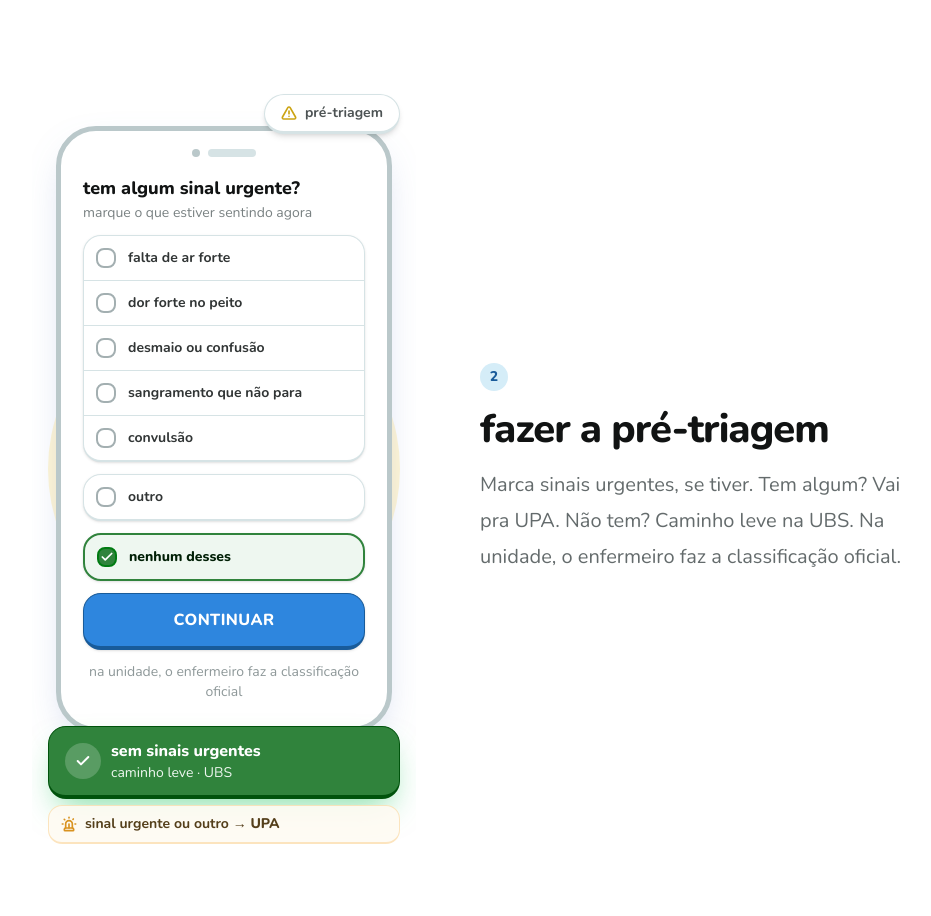
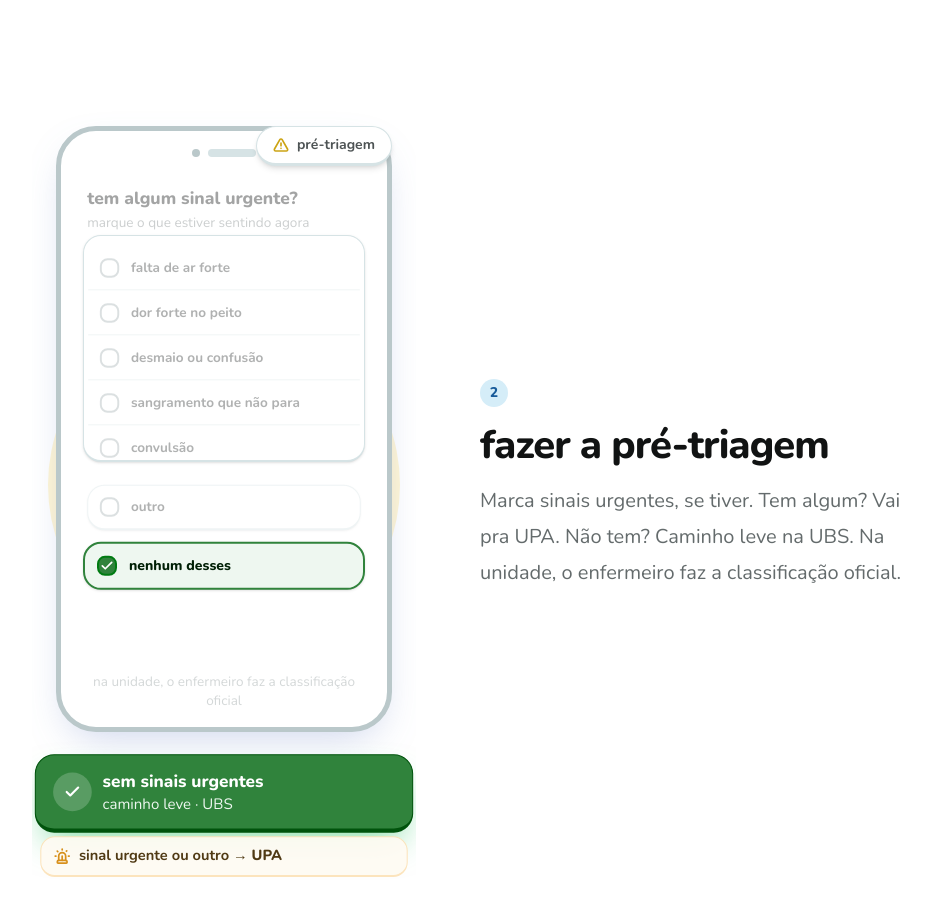
Before and after one commit to ryansldev/fila-saude, a Next.js app in the folder apps/web/: page / in a window 1280 px wide. Shown: the part 1640-2556 px from the top of the page, without its empty margins (96-1027 px from the left). Built offline with nearby package versions, Linux system fonts and the light colour scheme.

Commit message:
feat: add step 02 in POC 02 motion
motion step 2 #5

```diff
--- a/apps/web/components/landing/illustrations/urgency-check-illustration.tsx
+++ b/apps/web/components/landing/illustrations/urgency-check-illustration.tsx
@@ -1,6 +1,19 @@
+"use client";
+
 import { AlertTriangle, Check, Siren } from "lucide-react";
+import { motion, useInView, useReducedMotion } from "motion/react";
+import { useEffect, useRef, useState } from "react";
 
-import { IllustrationScene, IllustrationStage, PhoneFrame } from "../illustration-stage";
+import { easeInOut, easePop, inViewViewportLoop, lottieSleep } from "@/lib/motion";
+import { cn } from "@/lib/utils";
+
+import {
+  floatingBadgeClasses,
+  IllustrationScene,
+  IllustrationStage,
+  PhoneFrame,
+  primaryCtaBarClasses,
+} from "../illustration-stage";
 
 const urgentSigns = [
   { id: "ar", label: "falta de ar forte" },
@@ -10,60 +23,287 @@ const urgentSigns = [
   { id: "convulsao", label: "convulsão" },
 ] as const;
 
+type StoryPhase = "idle" | "static" | "reset" | "intro" | "select" | "result";
+
+const hiddenItem = { scale: 0.92, y: 10, opacity: 0 };
+
+const badgeVariants = {
+  idle: { ...hiddenItem, rotate: -8 },
+  static: { scale: 1, y: 0, rotate: 0, opacity: 1 },
+  reset: { ...hiddenItem, rotate: -8, transition: { duration: 0.2, ease: easeInOut } },
+  intro: {
+    opacity: [0, 1, 1],
+    scale: [0.65, 1.12, 1],
+    y: [-18, 0],
+    rotate: [-10, 0],
+    transition: { duration: 0.52, ease: easePop },
+  },
+  select: { scale: 1, y: 0, rotate: 0, opacity: 1 },
+  result: { scale: 1, y: 0, rotate: 0, opacity: 1 },
+};
+
+const introSequence = {
+  idle: {},
+  static: {},
+  reset: {},
+  intro: { transition: { staggerChildren: 0.07, delayChildren: 0.06 } },
+  select: {},
+  result: { transition: { staggerChildren: 0.08, delayChildren: 0.04 } },
+};
+
+const popItem = {
+  idle: hiddenItem,
+  static: { scale: 1, y: 0, opacity: 1 },
+  reset: { ...hiddenItem, transition: { duration: 0.2, ease: easeInOut } },
+  intro: {
+    opacity: [0, 1, 1],
+    scale: [0.82, 1.06, 1],
+    y: [12, -3, 0],
+    transition: { duration: 0.44, ease: easePop },
+  },
+  select: { opacity: 0.38, scale: 0.97, transition: { duration: 0.22 } },
+  result: { opacity: 0.38, scale: 0.97 },
+};
+
+const listSequence = {
+  idle: {},
+  static: {},
+  reset: {},
+  intro: { transition: { staggerChildren: 0.05, delayChildren: 0.02 } },
+  select: {},
+  result: {},
+};
+
+const noneRow = {
+  idle: hiddenItem,
+  static: { scale: 1, y: 0, opacity: 1 },
+  reset: { ...hiddenItem, transition: { duration: 0.2, ease: easeInOut } },
+  intro: {
+    opacity: [0, 1, 1],
+    scale: [0.82, 1.06, 1],
+    y: [12, -3, 0],
+    transition: { duration: 0.44, ease: easePop },
+  },
+  select: {
+    opacity: 1,
+    scale: [1, 1.05, 1],
+    transition: { duration: 0.38, ease: easePop },
+  },
+  result: { scale: 1, y: 0, opacity: 1 },
+};
+
+const checkPop = {
+  idle: { scale: 0, opacity: 0 },
+  static: { scale: 1, opacity: 1 },
+  reset: { scale: 0, opacity: 0, transition: { duration: 0.15 } },
+  intro: { scale: 0, opacity: 0 },
+  select: {
+    scale: [0, 1.3, 1],
+    opacity: 1,
+    transition: { duration: 0.42, ease: easePop },
+  },
+  result: { scale: 1, opacity: 1 },
+};
+
+const ctaVariants = {
+  idle: { scale: 0.86, y: 14, opacity: 0 },
+  static: { scale: 1, y: 0, opacity: 1 },
+  reset: { scale: 0.86, y: 14, opacity: 0, transition: { duration: 0.2, ease: easeInOut } },
+  intro: { scale: 0.86, y: 14, opacity: 0 },
+  select: { scale: 0.86, y: 14, opacity: 0 },
+  result: {
+    opacity: [0, 1, 1],
+    scale: [0.86, 1.06, 1],
+    y: [14, 0],
+    transition: { duration: 0.5, ease: easePop },
+  },
+};
+
+const footerCard = {
+  idle: { scale: 0.92, y: 16, opacity: 0 },
+  static: { scale: 1, y: 0, opacity: 1 },
+  reset: { scale: 0.92, y: 16, opacity: 0, transition: { duration: 0.2, ease: easeInOut } },
+  intro: { scale: 0.92, y: 16, opacity: 0 },
+  select: { scale: 0.9, y: 14, opacity: 0 },
+  result: {
+    opacity: [0, 1, 1],
+    scale: [0.88, 1.08, 1],
+    y: [20, 0],
+    transition: { duration: 0.52, ease: easePop },
+  },
+};
+
+const footerHint = {
+  idle: { scale: 0.9, y: 12, opacity: 0 },
+  static: { scale: 1, y: 0, opacity: 0.9 },
+  reset: { scale: 0.9, y: 12, opacity: 0, transition: { duration: 0.2, ease: easeInOut } },
+  intro: { scale: 0.9, y: 12, opacity: 0 },
+  select: { scale: 0.9, y: 12, opacity: 0 },
+  result: {
+    opacity: [0, 0.9, 0.9],
+    scale: [0.9, 1.04, 1],
+    y: [12, 0],
+    transition: { duration: 0.45, ease: easePop, delay: 0.12 },
+  },
+};
+
+const RESET_MS = 360;
+const INTRO_MS = 1550;
+const SELECT_MS = 520;
+const RESULT_MS = 2100;
+
 export function UrgencyCheckIllustration() {
+  const ref = useRef<HTMLDivElement>(null);
+  const isInView = useInView(ref, inViewViewportLoop);
+  const prefersReducedMotion = useReducedMotion();
+  const [phase, setPhase] = useState<StoryPhase>("idle");
+
+  const looping = isInView && !prefersReducedMotion;
+  const animatePhase = prefersReducedMotion ? "static" : looping ? phase : "idle";
+  const isNoneSelected =
+    animatePhase === "select" || animatePhase === "result" || animatePhase === "static";
+
+  useEffect(() => {
+    if (!looping) {
+      setPhase("idle");
+      return;
+    }
+
+    let cancelled = false;
+    let isFirstCycle = true;
+
+    (async () => {
+      while (!cancelled) {
+        if (!isFirstCycle) {
+          setPhase("reset");
+          await lottieSleep(RESET_MS);
+          if (cancelled) break;
+        }
+        isFirstCycle = false;
+
+        setPhase("intro");
+        await lottieSleep(INTRO_MS);
+        if (cancelled) break;
+
+        setPhase("select");
+        await lottieSleep(SELECT_MS);
+        if (cancelled) break;
+
+        setPhase("result");
+        await lottieSleep(RESULT_MS);
+      }
+    })();
+
+    return () => {
+      cancelled = true;
+    };
+  }, [looping]);
+
   return (
     <IllustrationStage tone="yellow">
-      <IllustrationScene className="pb-24 sm:pb-28">
-        <div className="absolute top-0 right-0 z-10 flex max-w-[calc(100%-0.5rem)] items-center gap-2 rounded-full border border-b-[3px] border-gray-100 bg-white px-3 py-1.5 shadow-md sm:px-4 sm:py-2">
+      <IllustrationScene className="pb-32 sm:pb-36">
+        <div ref={ref} className="relative">
+          <motion.div
+            className={cn(floatingBadgeClasses("right"), "inline-flex")}
+            initial="idle"
+            animate={animatePhase}
+            variants={badgeVariants}
+          >
             <AlertTriangle className="size-4 text-yellow-600" strokeWidth={2.5} />
             <span className="text-sm font-bold text-gray-700">pré-triagem</span>
-        </div>
+          </motion.div>
 
           <PhoneFrame>
-          <div className="space-y-3 px-1 pb-2 pt-1">
-            <div>
+            <motion.div
+              className="space-y-3 px-1 pb-2 pt-1"
+              initial="idle"
+              animate={animatePhase}
+              variants={introSequence}
+            >
+              <motion.div variants={popItem}>
                 <p className="text-lg font-extrabold lowercase leading-tight text-gray-900">tem algum sinal urgente?</p>
                 <p className="mt-1 text-sm text-gray-500">marque o que estiver sentindo agora</p>
-            </div>
+              </motion.div>
 
-            <div className="overflow-hidden rounded-2xl border border-b-2 border-gray-100 bg-white shadow-sm">
+              <motion.div
+                className="overflow-hidden rounded-2xl border border-b-2 border-gray-100 bg-white shadow-sm"
+                variants={listSequence}
+              >
                 {urgentSigns.map((sign, index) => (
-                <div
+                  <motion.div
                     key={sign.id}
-                  className={`flex items-center gap-3 px-3 py-3 ${
-                    index < urgentSigns.length - 1 ? "border-b border-gray-100" : ""
-                  }`}
+                    className={cn(
+                      "flex items-center gap-3 px-3 py-3",
+                      index < urgentSigns.length - 1 && "border-b border-gray-100",
+                    )}
+                    variants={popItem}
                   >
                     <span className="flex size-5 shrink-0 rounded-md border-2 border-gray-300 bg-white" />
                     <span className="min-w-0 flex-1 text-sm font-bold lowercase text-gray-800">{sign.label}</span>
-                </div>
+                  </motion.div>
                 ))}
+              </motion.div>
+
+              <motion.div
+                className="flex items-center gap-3 rounded-2xl border border-b-2 border-gray-100 bg-white px-3 py-3 shadow-sm"
+                variants={popItem}
+              >
+                <span className="flex size-5 shrink-0 rounded-md border-2 border-gray-300 bg-white" />
+                <span className="min-w-0 flex-1 text-sm font-bold lowercase text-gray-800">outro</span>
+              </motion.div>
+
+              <motion.div
+                className={cn(
+                  "flex items-center gap-3 rounded-2xl px-3 py-3 shadow-sm transition-colors duration-200",
+                  isNoneSelected
+                    ? "border-2 border-green-500 bg-green-50"
+                    : "border border-b-2 border-gray-100 bg-white",
+                )}
+                variants={noneRow}
+              >
+                <motion.span
+                  className={cn(
+                    "flex size-5 shrink-0 items-center justify-center rounded-md border-2 transition-colors duration-200",
+                    isNoneSelected
+                      ? "border-green-600 bg-green-500 text-white"
+                      : "border-gray-300 bg-white",
+                  )}
+                  variants={checkPop}
+                >
+                  {isNoneSelected ? <Check className="size-3.5" strokeWidth={3} /> : null}
+                </motion.span>
+                <span
+                  className={cn(
+                    "min-w-0 flex-1 text-sm font-bold lowercase",
+                    isNoneSelected ? "font-extrabold text-green-900" : "text-gray-800",
+                  )}
+                >
+                  nenhum desses
+                </span>
+              </motion.div>
+
+              <motion.div className={primaryCtaBarClasses} variants={ctaVariants}>
+                continuar
+              </motion.div>
+
+              <motion.p className="text-center text-sm leading-snug text-gray-400" variants={popItem}>
+                na unidade, o enfermeiro faz a classificação oficial
+              </motion.p>
+            </motion.div>
+          </PhoneFrame>
         </div>
 
-            <div className="flex items-center gap-3 rounded-2xl border border-b-2 border-gray-100 bg-white px-3 py-3 shadow-sm">
-              <span className="flex size-5 shrink-0 rounded-md border-2 border-gray-300 bg-white" />
-              <span className="min-w-0 flex-1 text-sm font-bold lowercase text-gray-800">outro</span>
-            </div>
-
-            <div className="flex items-center gap-3 rounded-2xl border-2 border-green-500 bg-green-50 px-3 py-3 shadow-sm">
-              <span className="flex size-5 shrink-0 items-center justify-center rounded-md border-2 border-green-600 bg-green-500 text-white">
-                <Check className="size-3.5" strokeWidth={3} />
-              </span>
-              <span className="min-w-0 flex-1 text-sm font-extrabold lowercase text-green-900">nenhum desses</span>
-            </div>
-
-            <div className="rounded-2xl border border-b-4 border-primary-700 bg-primary py-3.5 text-center text-base font-extrabold uppercase tracking-wide text-white shadow-sm">
-              continuar
-            </div>
-
-            <p className="text-center text-sm leading-snug text-gray-400">
-              na unidade, o enfermeiro faz a classificação oficial
-            </p>
-          </div>
-        </PhoneFrame>
-
-        <div className="absolute inset-x-0 bottom-0 space-y-1.5">
-          <div className="rounded-2xl border border-b-4 border-green-700 bg-green-500 px-3 py-2.5 shadow-[0_16px_32px_-10px_rgba(34,197,94,0.55)] sm:px-4 sm:py-3">
+        <motion.div
+          className="absolute inset-x-0 bottom-0 space-y-1.5"
+          initial="idle"
+          animate={animatePhase}
+          variants={introSequence}
+          aria-hidden={animatePhase !== "result" && animatePhase !== "static"}
+        >
+          <motion.div
+            className="rounded-2xl border border-b-4 border-green-700 bg-green-500 px-3 py-2.5 shadow-[0_16px_32px_-10px_rgba(34,197,94,0.55)] sm:px-4 sm:py-3"
+            variants={footerCard}
+          >
             <div className="flex items-center gap-2.5">
               <span className="flex size-9 shrink-0 items-center justify-center rounded-full bg-white/20 text-white">
                 <Check className="size-4" strokeWidth={3} />
@@ -73,15 +313,18 @@ export function UrgencyCheckIllustration() {
                 <p className="truncate text-sm text-green-50">caminho leve · UBS</p>
               </div>
             </div>
-          </div>
+          </motion.div>
 
-          <div className="flex items-center gap-2 rounded-xl border border-b-2 border-orange-200 bg-orange-50 px-3 py-2 opacity-90">
+          <motion.div
+            className="flex items-center gap-2 rounded-xl border border-b-2 border-orange-200 bg-orange-50 px-3 py-2"
+            variants={footerHint}
+          >
             <Siren className="size-4 shrink-0 text-orange-600" strokeWidth={2.5} />
             <p className="min-w-0 text-sm font-bold text-orange-900">
               sinal urgente ou outro → <span className="font-extrabold">UPA</span>
             </p>
-          </div>
-        </div>
+          </motion.div>
+        </motion.div>
       </IllustrationScene>
     </IllustrationStage>
   );
--- a/apps/web/lib/motion.ts
+++ b/apps/web/lib/motion.ts
@@ -18,3 +18,25 @@ export const inViewViewport = {
   once: true,
   amount: 0.35,
 } as const;
+
+export const inViewViewportLoop = {
+  once: false,
+  amount: 0.35,
+} as const;
+
+export const easePop = [0.34, 1.45, 0.64, 1] as const;
+export const easeInOut = "easeInOut" as const;
+
+export const lottiePassThrough = {
+  rest: {},
+  reset: {},
+  intro: {},
+  select: {},
+  result: {},
+};
+
+export function lottieSleep(ms: number) {
+  return new Promise<void>((resolve) => {
+    window.setTimeout(resolve, ms);
+  });
+}
```
Lines whose indentation alone changed are shown as unchanged.
